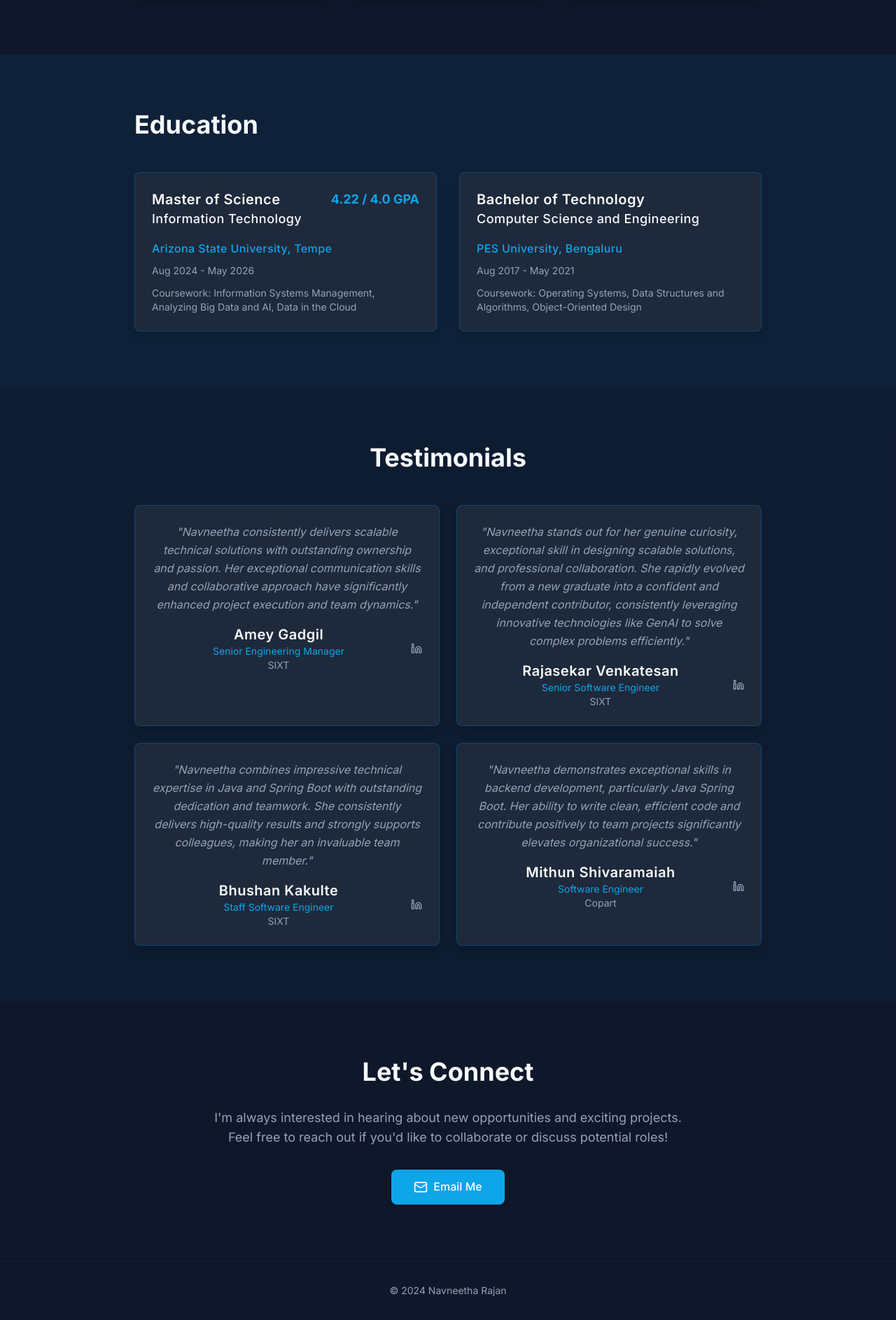
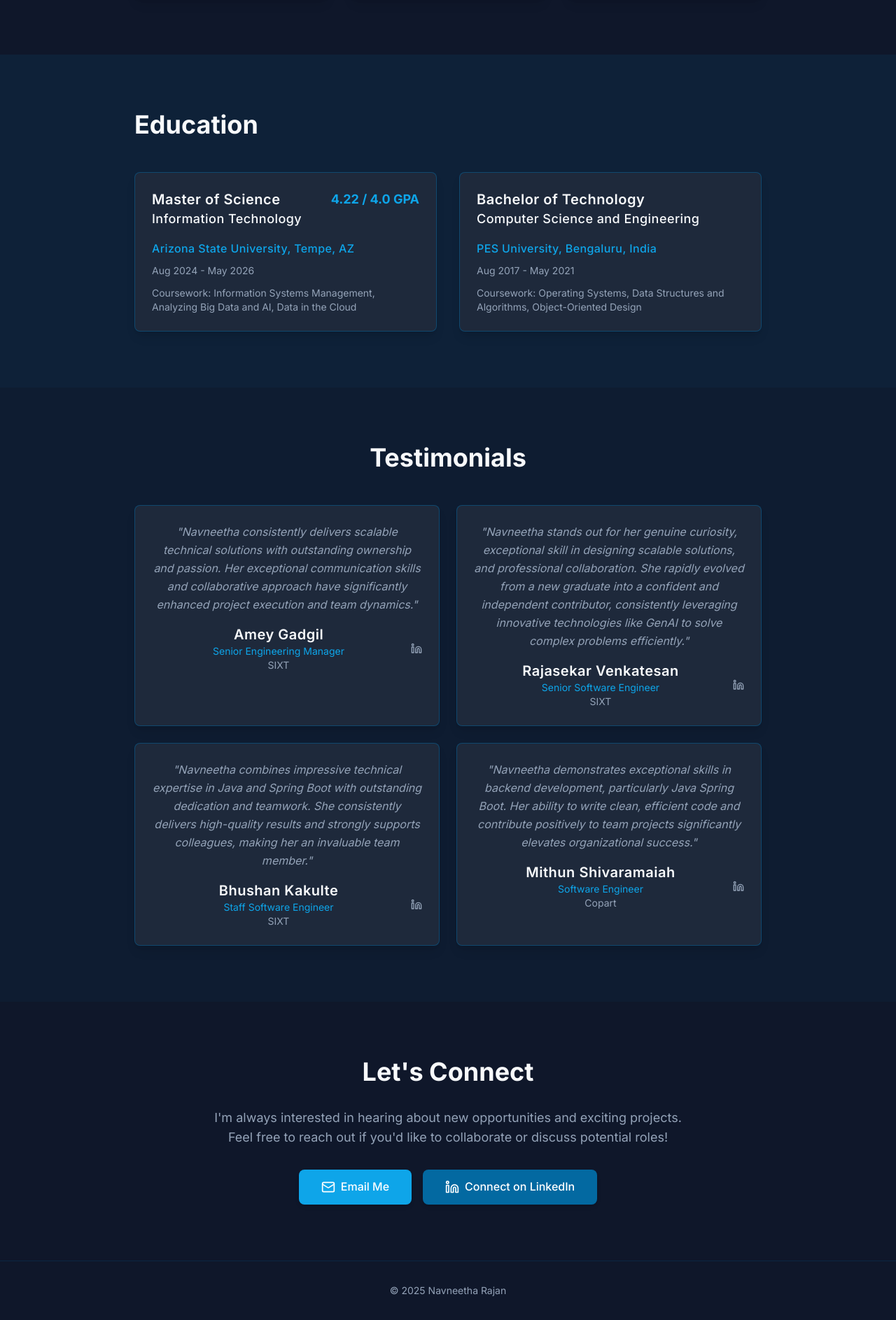
Before and after one commit to navneetha-rajan/navneetha-rajan.github.io, a Next.js app: page / in a window 1280 px wide. Shown: the part 2687-4574 px from the top of the page at 70% size. Built offline with nearby package versions, Linux system fonts and the light colour scheme.

Commit message:
Add LinkedIn contact button

```diff
--- a/app/page.tsx
+++ b/app/page.tsx
@@ -445,7 +445,7 @@ export default function Home() {
                   </div>
                   <span className="text-accent font-bold text-lg">4.22 / 4.0 GPA</span>
                 </div>
-                <p className="text-accent font-medium mb-2 text-elegant">Arizona State University, Tempe</p>
+                <p className="text-accent font-medium mb-2 text-elegant">Arizona State University, Tempe, AZ</p>
                 <p className="text-muted text-sm mb-3">Aug 2024 - May 2026</p>
                 <p className="text-muted text-sm">Coursework: Information Systems Management, Analyzing Big Data and AI, Data in the Cloud</p>
               </motion.div>
@@ -461,7 +461,7 @@ export default function Home() {
                   <h3 className="text-xl font-semibold text-elegant">Bachelor of Technology</h3>
                   <h4 className="text-lg font-medium text-elegant">Computer Science and Engineering</h4>
                 </div>
-                <p className="text-accent font-medium mb-2 text-elegant">PES University, Bengaluru</p>
+                <p className="text-accent font-medium mb-2 text-elegant">PES University, Bengaluru, India</p>
                 <p className="text-muted text-sm mb-3">Aug 2017 - May 2021</p>
                 <p className="text-muted text-sm">Coursework: Operating Systems, Data Structures and Algorithms, Object-Oriented Design</p>
               </motion.div>
@@ -533,7 +533,7 @@ export default function Home() {
               I'm always interested in hearing about new opportunities and exciting projects.
               Feel free to reach out if you'd like to collaborate or discuss potential roles!
             </p>
-            <div className="flex justify-center">
+            <div className="flex justify-center space-x-4">
               <motion.a
                 href="mailto:connectwithnavneetha08@gmail.com"
                 className="inline-flex items-center space-x-2 bg-accent hover:bg-accent-dark text-white px-8 py-3 rounded-lg font-medium transition-colors duration-200 shadow-md"
@@ -542,6 +542,17 @@ export default function Home() {
               >
                 <Mail size={20} />
                 <span>Email Me</span>
+              </motion.a>
+              <motion.a
+                href="https://www.linkedin.com/in/navneetha-rajan"
+                target="_blank"
+                rel="noopener noreferrer"
+                className="inline-flex items-center space-x-2 bg-sky-medium hover:bg-sky-dark text-white px-8 py-3 rounded-lg font-medium transition-colors duration-200 shadow-md"
+                whileHover={{ scale: 1.05 }}
+                whileTap={{ scale: 0.95 }}
+              >
+                <Linkedin size={20} />
+                <span>Connect on LinkedIn</span>
               </motion.a>
             </div>
           </motion.div>
@@ -552,7 +563,7 @@ export default function Home() {
       <footer className="py-8 section-padding border-t border-sky-medium/20">
         <div className="container-max text-center">
           <p className="text-muted text-sm">
-            © 2024 Navneetha Rajan
+            © 2025 Navneetha Rajan
           </p>
         </div>
       </footer>
```
